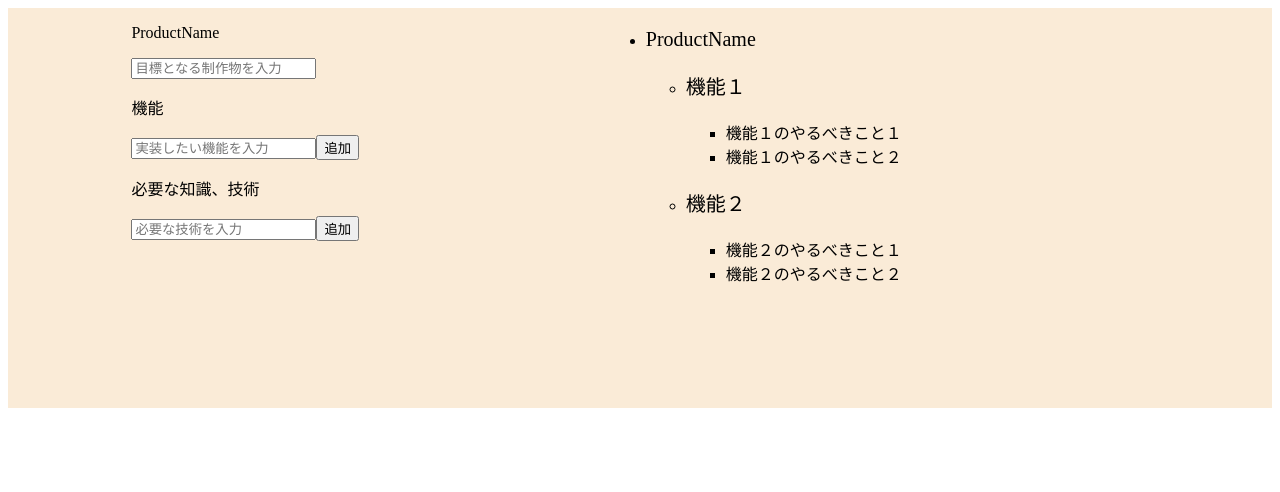
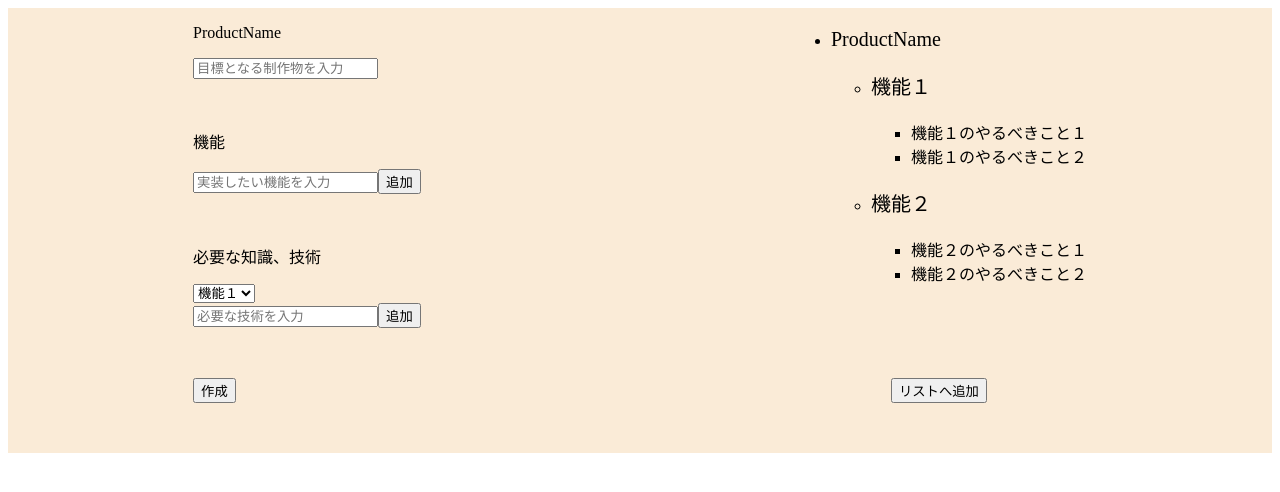
Before and after one commit to akuaki96/development-todo-app, a Next.js app: page / in a window 1280 px wide. Shown: the top 492 px of the page. Built offline with nearby package versions, Linux system fonts and the light colour scheme.

Commit message:
feat: 機能の追加

```diff
--- a/pages/index.tsx
+++ b/pages/index.tsx
@@ -1,32 +1,76 @@
 import style from "../styles/Home.module.css";
+import { ChangeEvent, useState } from "react";
 
 const Home = () => {
+  const [inputProductNameText, setInputProductNameText] = useState<string>("");
+
+  const [ProductNameText, setProductNameText] = useState<string>("ProductName");
+
+  const onChangeText = (e: ChangeEvent<HTMLInputElement>): void => {
+    setInputProductNameText(e.target.value);
+  };
+
+  const onClickAddFeature = () => {
+    alert("機能の追加");
+  };
+
+  const onClickAddTech = () => {
+    alert("必要な技術の追加");
+  };
+
+  // 樹形図の作成
+  const onClickCreateTree = () => {
+    // 入力している文字を樹形図のプロダクト名に表示
+    setProductNameText(inputProductNameText);
+  };
+
+  console.log(inputProductNameText);
+
   return (
     <>
       <div className={style.inputArea}>
         <div className={style.firstInputArea}>
-          <div className={style.inputProductName}>
+          <div className={`${style.inputProductName} ${style.input}`}>
             <p>ProductName</p>
-            <input placeholder="目標となる制作物を入力"></input>
+            <input
+              type="text"
+              placeholder="目標となる制作物を入力"
+              value={inputProductNameText}
+              onChange={onChangeText}
+            ></input>
           </div>
 
-          <div className={style.inputFeature}>
+          <div className={`${style.inputFeature} ${style.input}`}>
             <p>機能</p>
             <input placeholder="実装したい機能を入力"></input>
-            <button>追加</button>
+            <button onClick={onClickAddFeature}>追加</button>
           </div>
 
-          <div className={style.inputTech}>
+          <div className={`${style.inputTech} ${style.input}`}>
             <p>必要な知識、技術</p>
+            <select name="featureList">
+              <option>機能１</option>
+              <option>機能２</option>
+            </select>
+            <div>
               <input placeholder="必要な技術を入力"></input>
-            <button>追加</button>
+              <button onClick={onClickAddTech}>追加</button>
             </div>
           </div>
 
+          <button
+            onClick={onClickCreateTree}
+            className={style.onClickCreateTreeButton}
+          >
+            作成
+          </button>
+        </div>
+
+        <div className={style.treeOutputArea}>
           <div className={style.treeArea}>
             <ul>
               <li>
-              <p>ProductName</p>
+                <p>{ProductNameText}</p>
 
                 <ul>
                   <li>
@@ -50,8 +94,13 @@ const Home = () => {
               </li>
             </ul>
           </div>
+
+          <div className={style.addListButton}>
+            <button>リストへ追加</button>
+          </div>
+        </div>
+      </div>
       <div className="todoList"></div>
-      </div>
     </>
   );
 };
--- a/styles/Home.module.css
+++ b/styles/Home.module.css
@@ -6,9 +6,25 @@
 }
 
 .firstInputArea {
-  margin-bottom: 100px;
+  margin-bottom: 50px;
 }
 
+.input {
+  margin-bottom: 50px;
+}
+
+.treeOutputArea {
+  display: flex;
+  flex-direction: column;
+  justify-content: space-between;
+}
 .treeArea ul li p {
   font-size: 20px;
 }
+.addListButton {
+  display: flex;
+  justify-content: center;
+}
+.addListButton button {
+  margin-bottom: 50px;
+}
```
Lines whose indentation alone changed are shown as unchanged.
